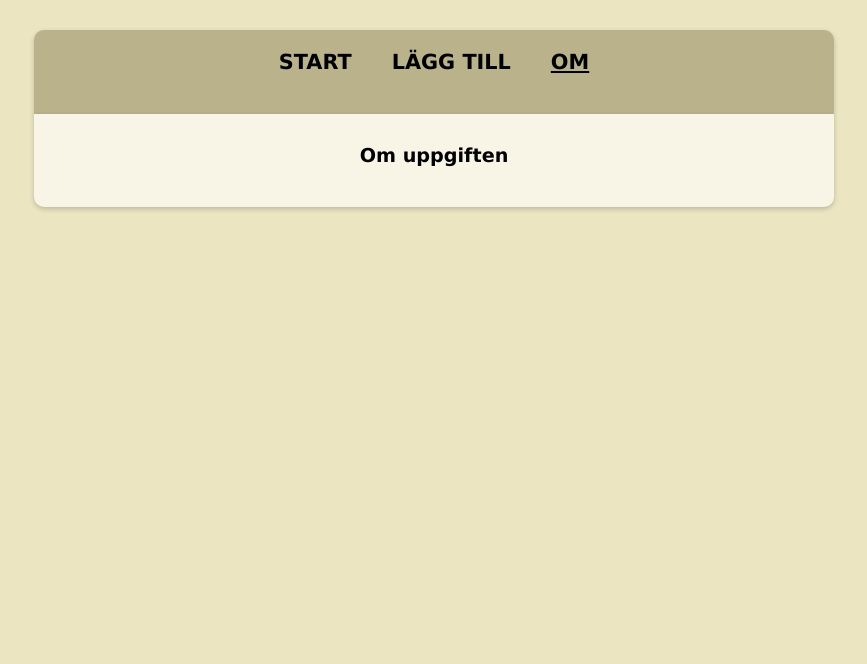
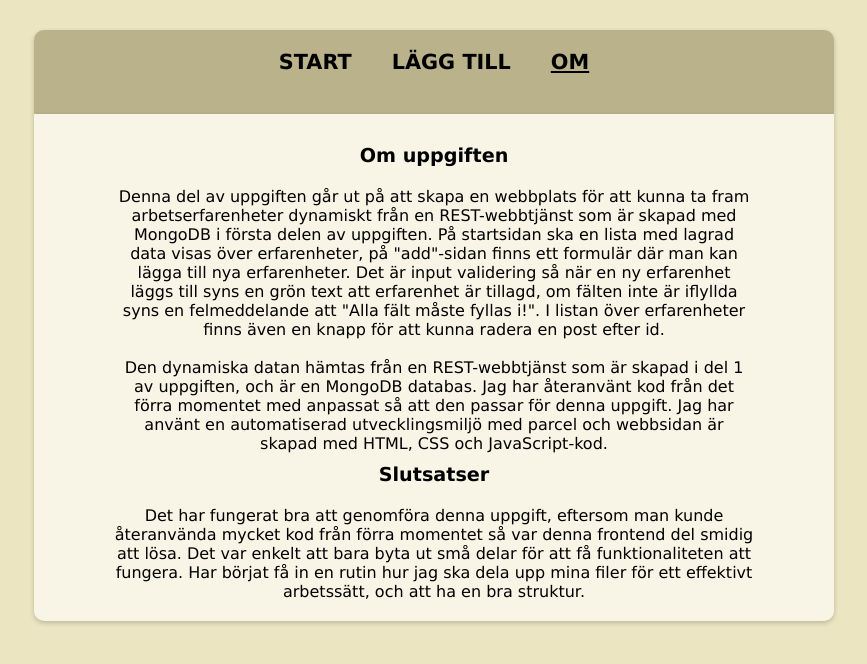
Before and after one commit to haan2402/moment3.2-del2-backend, a website built with Parcel: page src/about.html in a window 1280 px wide. Shown: the whole page, without its empty margins (206-1073 px from the left). Built offline with nearby package versions, Linux system fonts and the light colour scheme.

Commit message:
lagt till text om uppgift på about sidan

```diff
--- a/src/about.html
+++ b/src/about.html
@@ -17,8 +17,20 @@
     <!--info om uppgift-->
     <main class="about-container">
         <h1>Om uppgiften</h1>
-
-
+        <p>Denna del av uppgiften går ut på att skapa en webbplats för att kunna ta fram arbetserfarenheter dynamiskt från en REST-webbtjänst
+            som är skapad med MongoDB i första delen av uppgiften. På startsidan ska en lista med lagrad data visas över erfarenheter, på "add"-sidan finns
+            ett formulär där man kan lägga till nya erfarenheter. Det är input validering så när en ny erfarenhet läggs till syns en grön text att erfarenhet är tillagd,
+            om fälten inte är iflyllda syns en felmeddelande att "Alla fält måste fyllas i!". I listan över erfarenheter finns även en knapp för att kunna radera en post efter id.</p>
+            <br>
+            <p>Den dynamiska datan hämtas från en REST-webbtjänst som är skapad i del 1 av uppgiften, och är en MongoDB databas. Jag har återanvänt kod från det förra
+                momentet med anpassat så att den passar för denna uppgift. Jag har använt en automatiserad utvecklingsmiljö med parcel och webbsidan är skapad med
+                HTML, CSS och JavaScript-kod.
+            </p>
+            <h2>Slutsatser</h2>
+            <p>Det har fungerat bra att genomföra denna uppgift, eftersom man kunde återanvända mycket kod från förra momentet så var denna frontend del smidig att lösa.
+                Det var enkelt att bara byta ut små delar för att få funktionaliteten att fungera. Har börjat få in en rutin hur jag ska dela upp mina filer för
+                ett effektivt arbetssätt, och att ha en bra struktur.
+            </p>
 </main>
 </body>
 </html>
```
